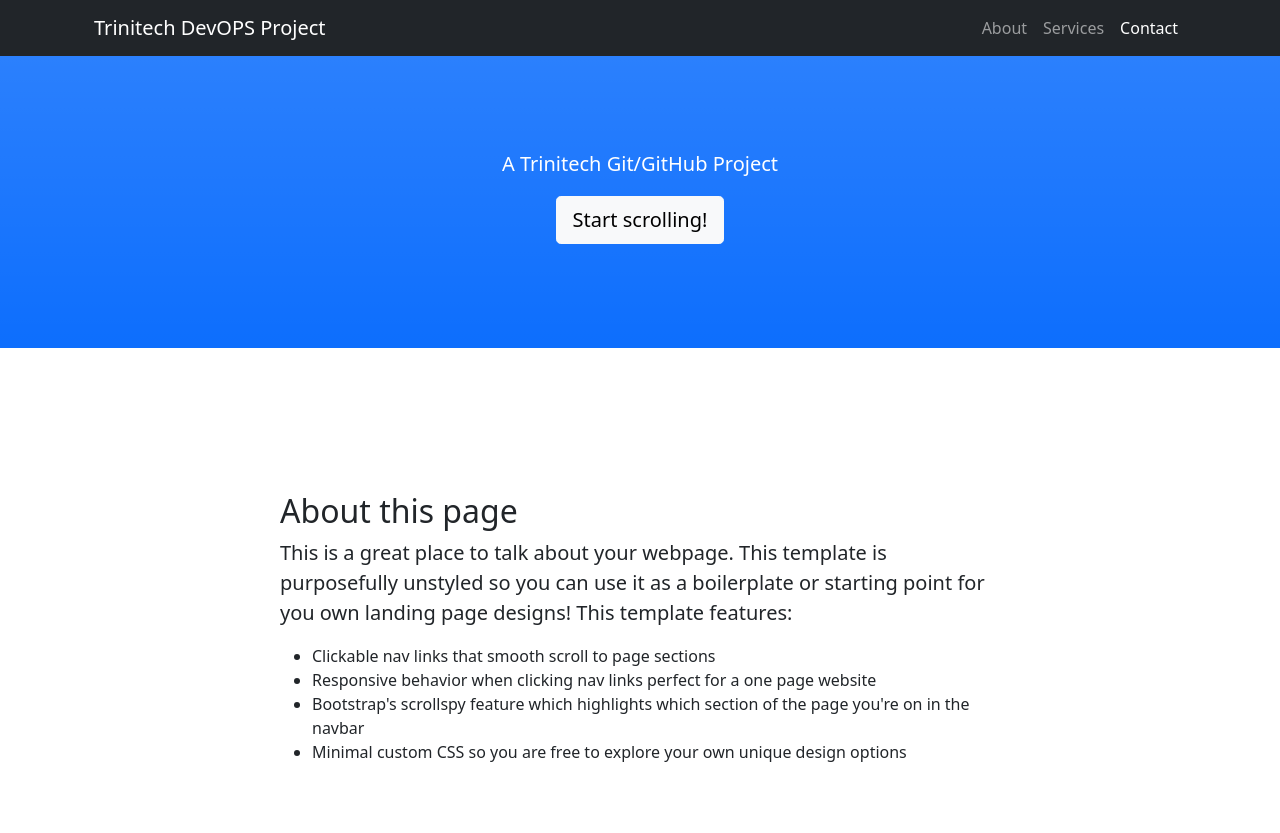
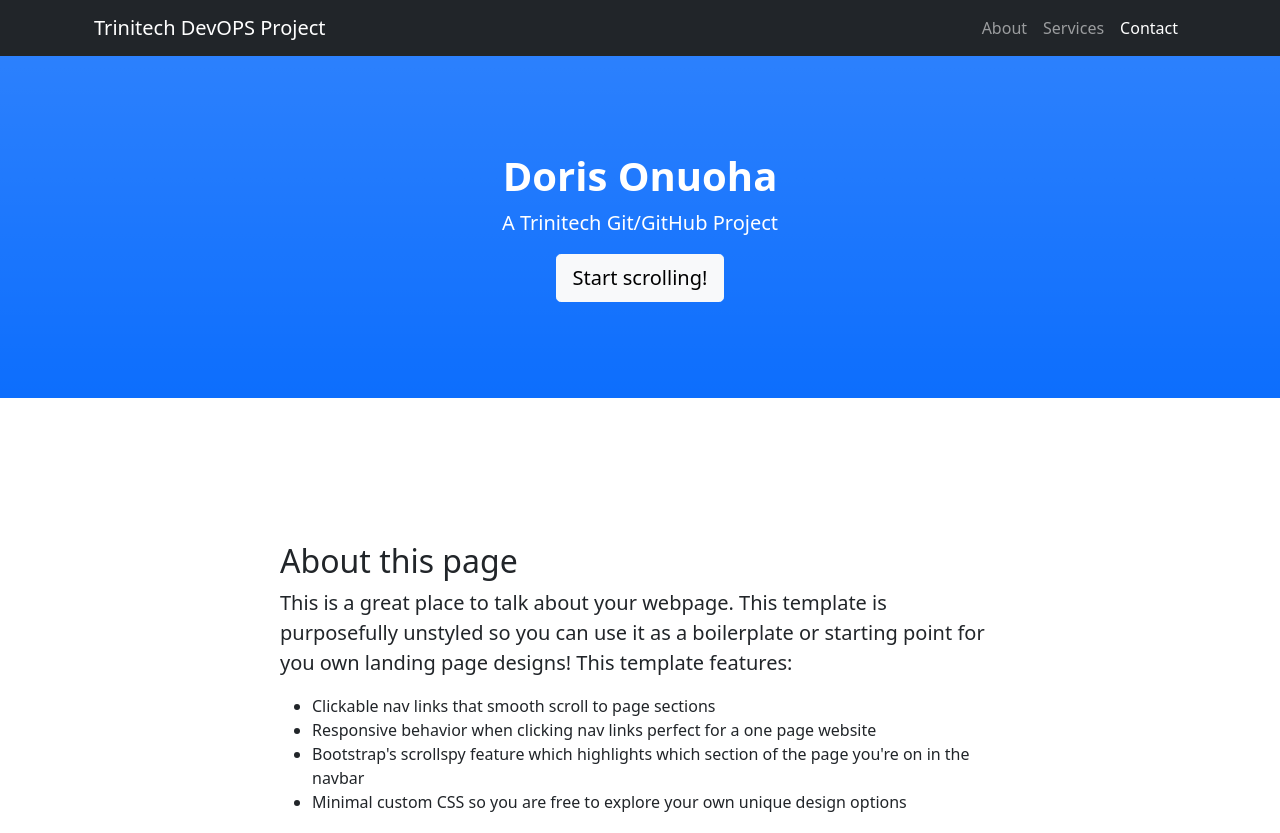
Before and after one commit to dorisgithub1/class34-repo, a plain HTML site: page index.html in a window 1280 px wide. Shown: the top 833 px of the page. Drawn offline with nearby package versions, Linux system fonts and the light colour scheme.

Commit message:
html name change

```diff
--- a/index.html
+++ b/index.html
@@ -30,7 +30,7 @@
         <!-- Header-->
         <header class="bg-primary bg-gradient text-white">
             <div class="container px-4 text-center">
-                <h1 class="fw-bolder"Doris Onuoha</h1>
+                <h1 class="fw-bolder">Doris Onuoha</h1>
                 <p class="lead">A Trinitech Git/GitHub Project</p>
                 <a class="btn btn-lg btn-light" href="#about">Start scrolling!</a>
             </div>
```
